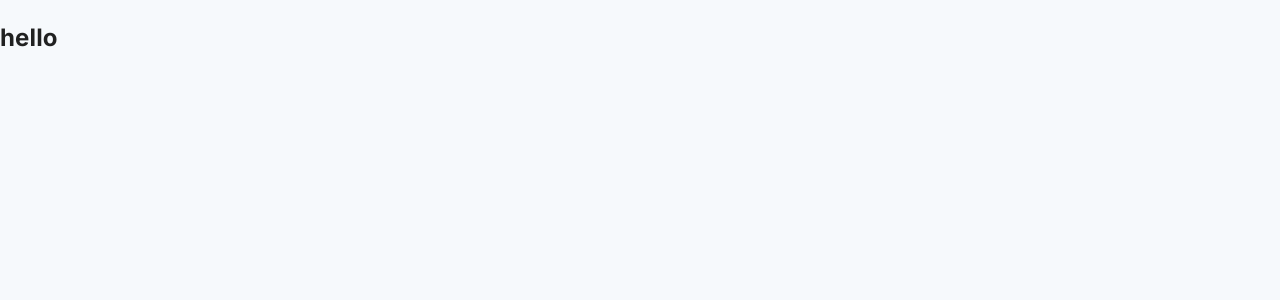
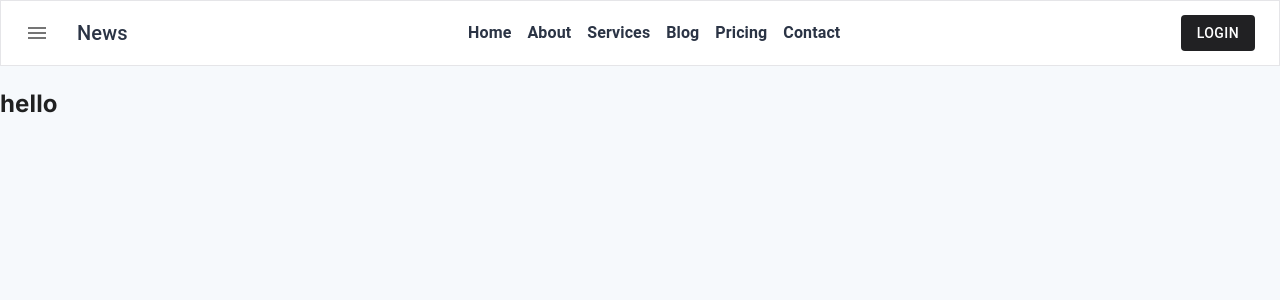
Before and after one commit to rakibul-dev/sweet_homes, a Next.js app: page / in a window 1280 px wide. Shown: the top 300 px of the page. Built offline with nearby package versions, Linux system fonts and the light colour scheme.

Commit message:
chore: updated layout sections

```diff
--- a/src/app/layout.js
+++ b/src/app/layout.js
@@ -1,6 +1,7 @@
 import { Inter } from "next/font/google";
 // import "./globals.css";
 import ThemeRegistry from "@/components/ThemeRegistry/ThemeRegistry";
+import Navbar from "@/components/customer/navbar/Navbar";
 
 const inter = Inter({ subsets: ["latin"] });
 
@@ -13,7 +14,10 @@ export default function RootLayout({ children }) {
   return (
     <html lang="en">
       <body className={inter.className}>
-        <ThemeRegistry>{children}</ThemeRegistry>
+        <ThemeRegistry>
+          <Navbar />
+          {children}
+        </ThemeRegistry>
       </body>
     </html>
   );
```
